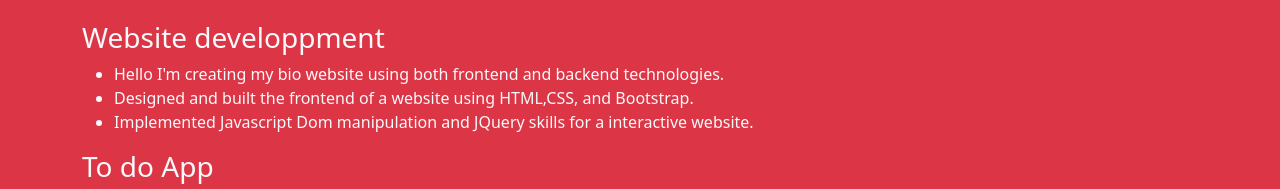
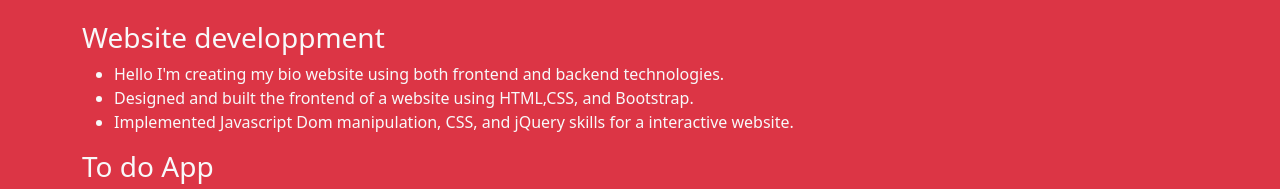
Before and after one commit to JoeyHWan/Bio-Website, a website: page dist/index.html in a window 1280 px wide. Shown: the part 1558-1747 px from the top of the page. Drawn offline with nearby package versions, Linux system fonts and the light colour scheme.

Commit message:
changed text

```diff
--- a/dist/index.html
+++ b/dist/index.html
@@ -98,7 +98,7 @@
             <ul id="list">
                 <li >Hello I'm creating my bio website using both frontend and backend technologies.</li>
                 <li >Designed and built the frontend of a website using HTML,CSS, and Bootstrap.</li>
-                <li >Implemented Javascript Dom manipulation and JQuery skills for a interactive website.</li>
+                <li >Implemented Javascript Dom manipulation, CSS, and jQuery skills for a interactive website.</li>
             </ul>
             <h3>To do App</h3>
             <ul id="list">
```
